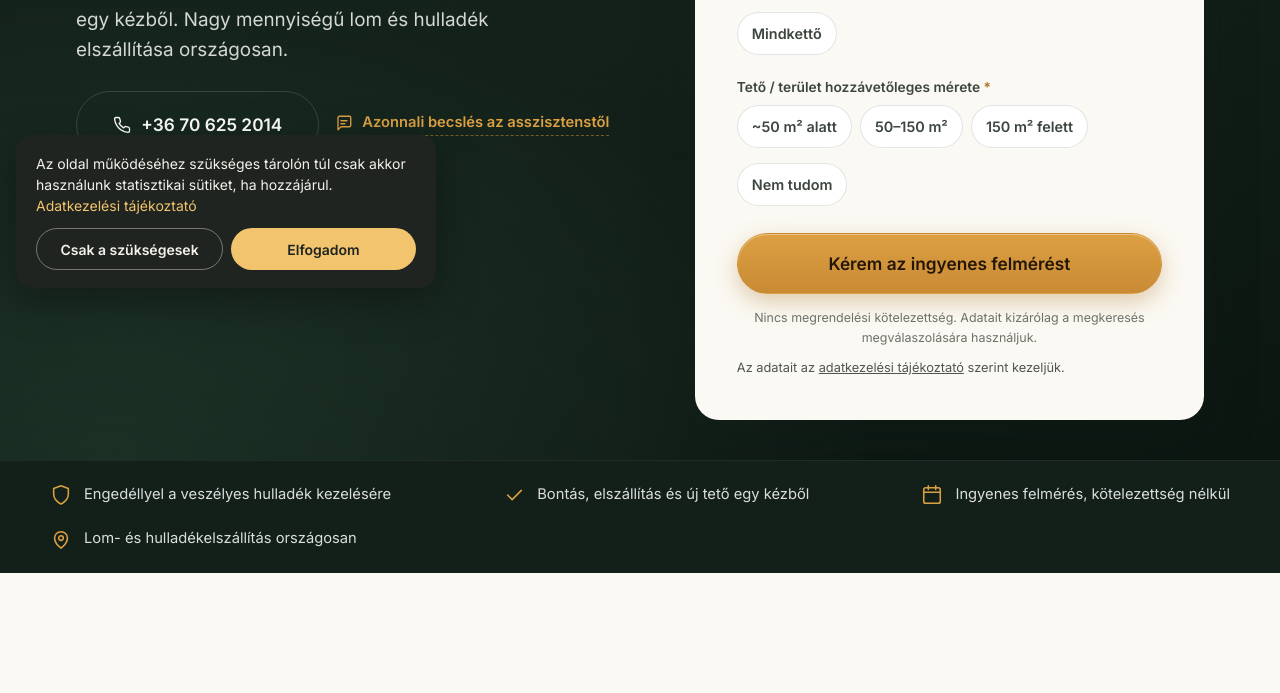
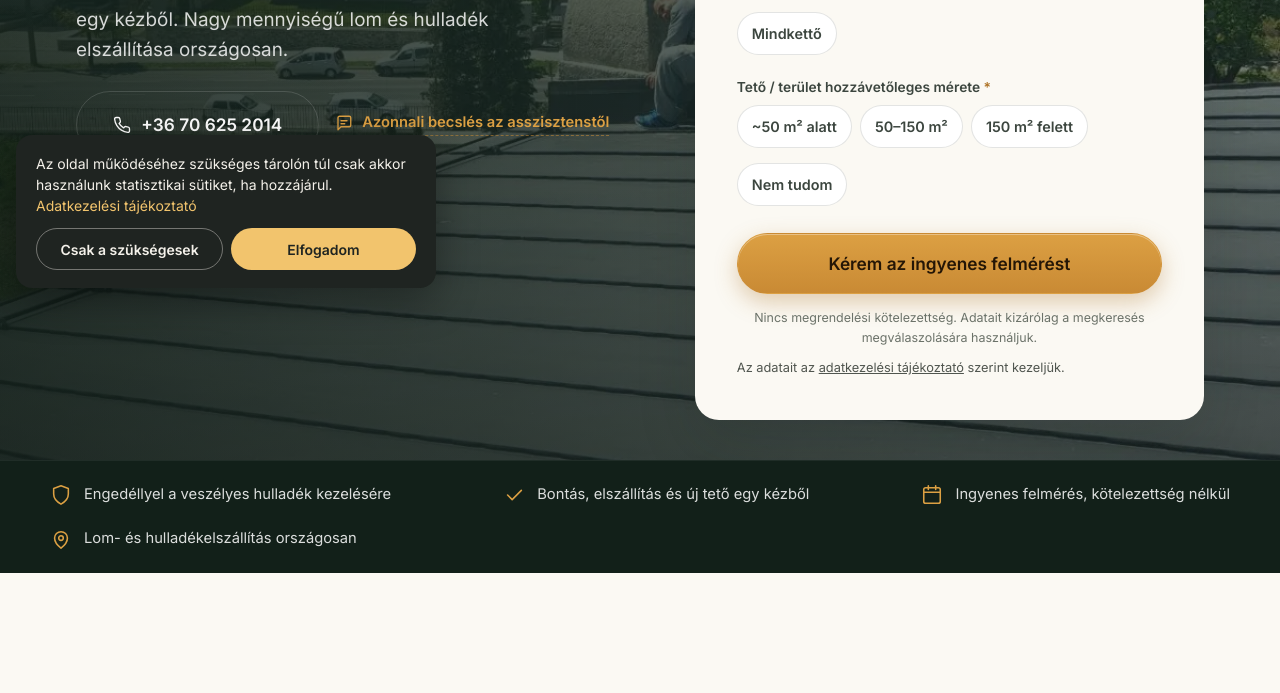
Before and after one commit to Pirintvisuals/banacraft-palateto, a plain HTML site: page index.html in a window 1280 px wide. Shown: the part 496-1189 px from the top of the page. Drawn offline with Linux system fonts and the light colour scheme; a script that the page names is missing.

Commit message:
Add real job photo as hero background
Co-Authored-By: Claude Opus 5.5 <noreply@anthropic.com>

```diff
--- a/index.html
+++ b/index.html
@@ -129,6 +129,11 @@ section{position:relative}
 .hero-stars{margin-top:16px;display:flex;align-items:center;gap:12px;font-size:.86rem;color:rgba(255,255,255,.7)}
 .hero-stars .stars{display:inline-flex;gap:2px;color:var(--gold-bright)}
 .hero-stars .stars svg{width:16px;height:16px}
+/* Hero background photo */
+.hero-bg{position:absolute;inset:0;z-index:-2;pointer-events:none}
+.hero-bg img{width:100%;height:100%;object-fit:cover;object-position:center 70%}
+.hero-bg::after{content:"";position:absolute;inset:0;background:linear-gradient(100deg,rgba(18,32,25,.9) 0%,rgba(18,32,25,.74) 45%,rgba(18,32,25,.45) 100%)}
+@media (max-width:960px){.hero-bg::after{background:rgba(18,32,25,.8)}}
 /* Hero photo placeholder */
 .hero-card{border:1px solid var(--line-on-dark);border-radius:var(--r-lg);background:linear-gradient(180deg,rgba(255,255,255,.05),rgba(255,255,255,.02));padding:14px;box-shadow:var(--shadow-lg);backdrop-filter:blur(4px)}
 .ph{display:flex;flex-direction:column;align-items:center;justify-content:center;gap:12px;text-align:center;color:var(--ink-muted);background:var(--stone-100);border:1.5px dashed var(--stone-300);border-radius:14px;padding:26px}
@@ -622,6 +627,7 @@ section{position:relative}
 
 <!-- ===================== HERO ===================== -->
 <section class="hero">
+  <div class="hero-bg"><img src="img/uj-lemezteto.webp" alt="" width="1200" height="900" fetchpriority="high" decoding="async"></div>
   <div class="wrap hero-inner">
     <div class="hero-grid">
       <div class="hero-copy reveal">
```
